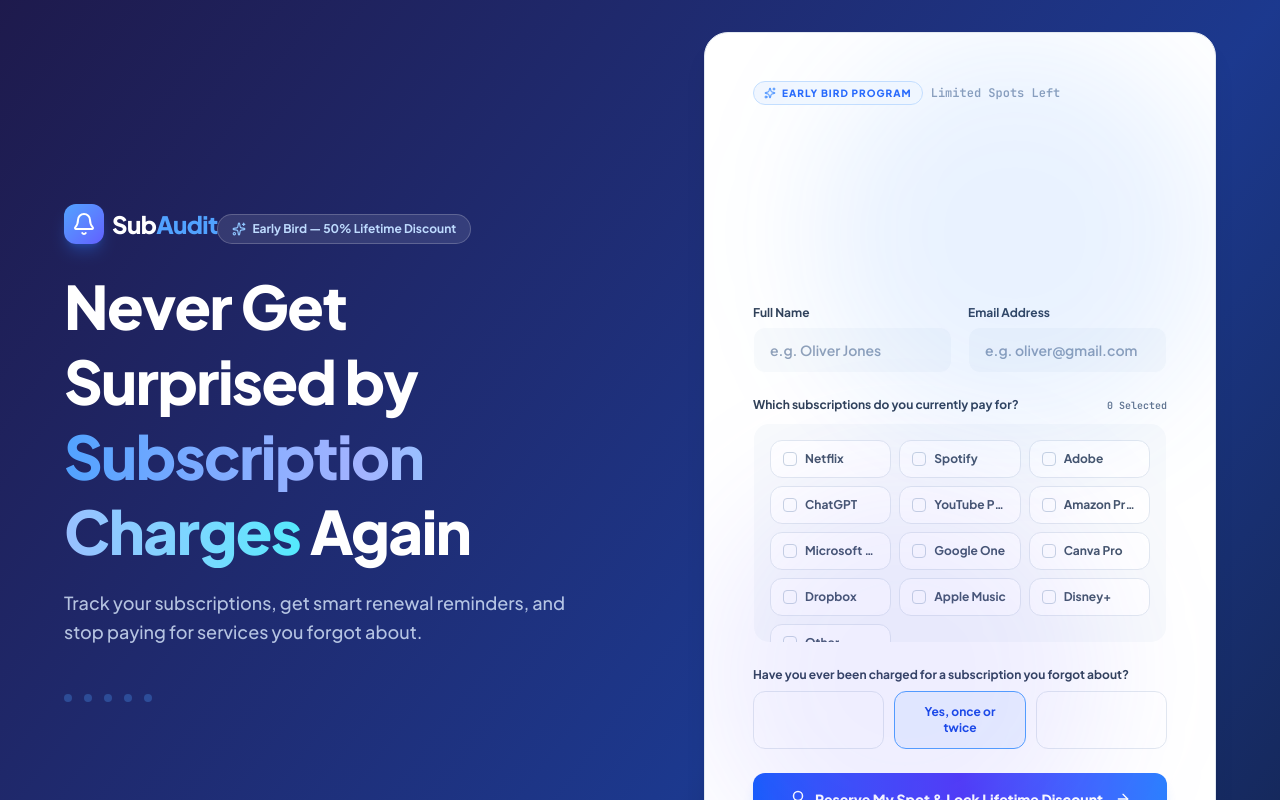
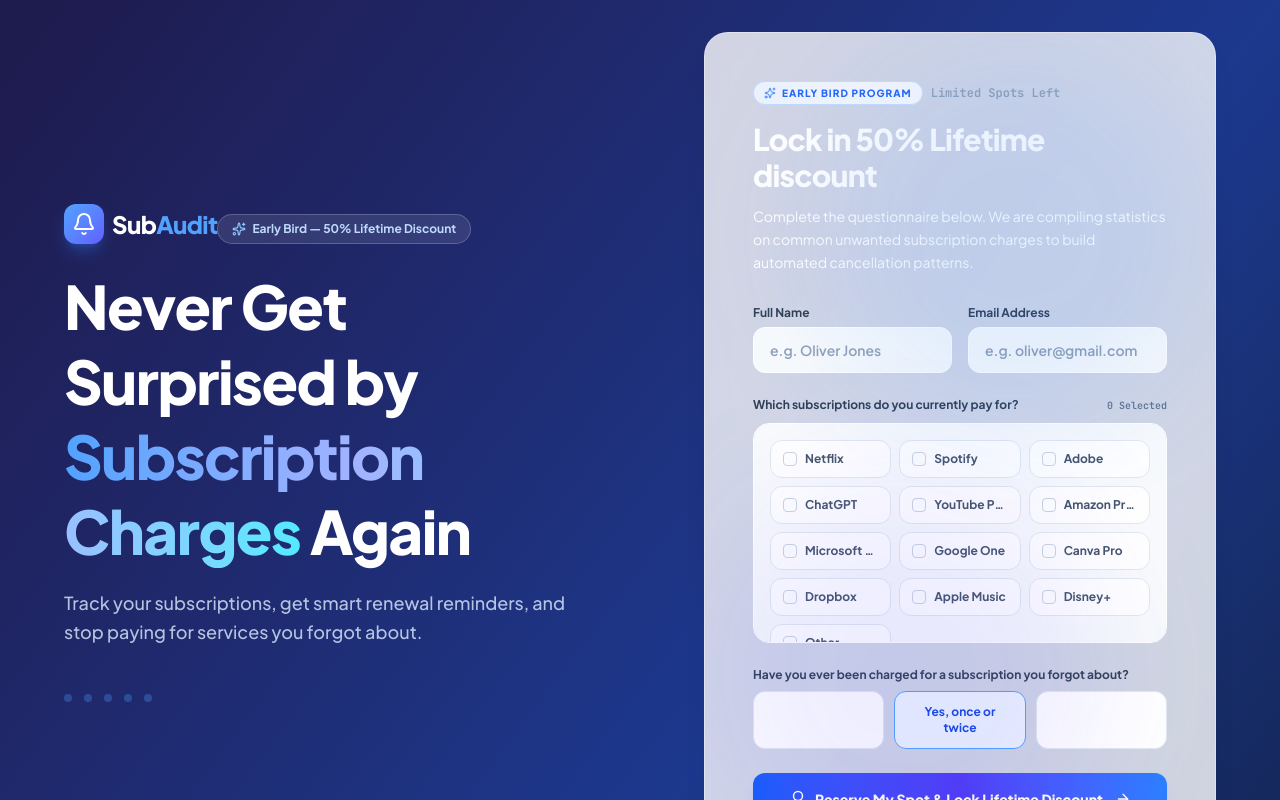
Before and after one commit to AhmadAli0071/subsudit, a React (Vite) app: page / in a window 1280 px wide. Shown: the top 800 px of the page. Built offline with nearby package versions, Linux system fonts and the light colour scheme.

Commit message:
80% opaque card with blur

```diff
--- a/src/components/WaitlistForm.tsx
+++ b/src/components/WaitlistForm.tsx
@@ -115,7 +115,7 @@
   };
 
   return (
-    <div id="waitlist" className="w-full bg-white border border-slate-200 rounded-3xl overflow-hidden shadow-xl shadow-black/10 relative max-w-4xl mx-auto">
+    <div id="waitlist" className="w-full bg-white/80 backdrop-blur-md border border-white/30 rounded-3xl overflow-hidden shadow-xl shadow-black/10 relative max-w-4xl mx-auto">
       <div className="absolute top-0 right-0 w-[400px] h-[400px] bg-blue-500/10 blur-3xl rounded-full pointer-events-none" />
       <div className="absolute bottom-0 left-0 w-[400px] h-[400px] bg-indigo-500/10 blur-3xl rounded-full pointer-events-none" />
 
```
